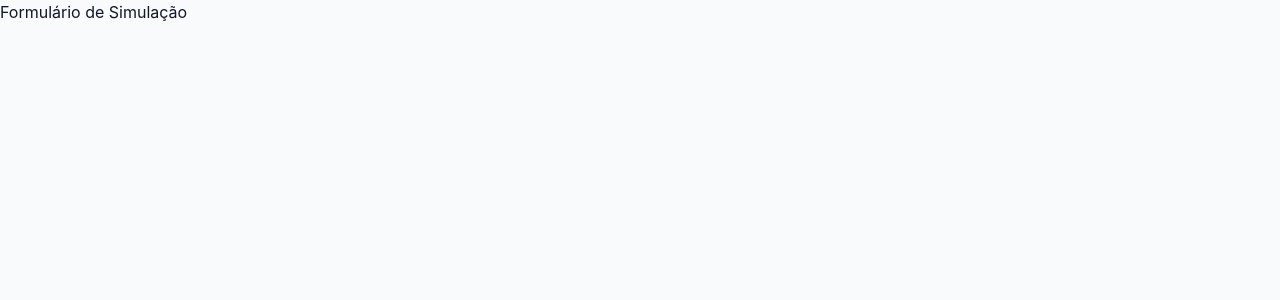
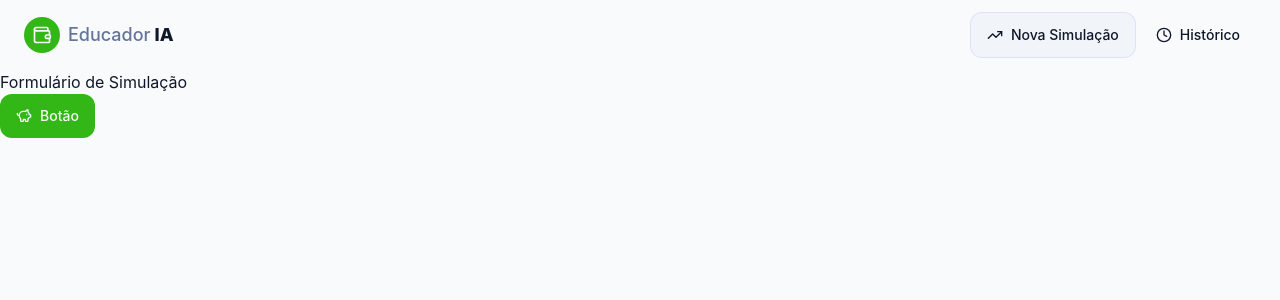
Before and after one commit to Guilh3rme-August0-bs/educador-financeiro, a React (Vite) app: page / in a window 1280 px wide. Shown: the top 300 px of the page. Built offline with nearby package versions, Linux system fonts and the light colour scheme.

Commit message:
criação de header, navegação com router-dom e componente de botão padrão

```diff
--- a/index.html
+++ b/index.html
@@ -1,5 +1,5 @@
 <!doctype html>
-<html lang="en">
+<html lang="en" data-theme='light'>
   <!-- data-theme no html -->
   <head>
     <meta charset="UTF-8" />
--- a/package.json
+++ b/package.json
@@ -12,6 +12,7 @@
   "dependencies": {
     "@fontsource/inter": "^5.2.8",
     "@tailwindcss/vite": "^4.3.1",
+    "lucide-react": "^1.21.0",
     "react": "^19.2.7",
     "react-dom": "^19.2.7",
     "react-router-dom": "^7.18.0",
--- /dev/null
+++ b/src/components/layout/RootLayout.tsx
@@ -0,0 +1,12 @@
+import { Header } from "../shared/Header"
+import { Outlet } from "react-router-dom" /*Substitui o conteúdo de Router.tsx
+(de forma similar ao children)*/
+
+export function RootLayout() {
+    return (
+        <>
+        <Header/>
+        <Outlet/>
+        </>
+    )
+}
--- /dev/null
+++ b/src/components/shared/Button.tsx
@@ -0,0 +1,29 @@
+import type { LucideIcon } from "lucide-react"
+import type { ButtonHTMLAttributes } from "react"
+
+/* as extensões de type permitem que as propriedades e atributos possam ser
+passadas para vários botões sem que todos eles precisem ser declarados */
+
+interface ButtonProps extends ButtonHTMLAttributes<HTMLButtonElement> {
+    /* variações do botão */
+    variant: 'primary' | 'secondary' | 'ghost'
+    icon?: LucideIcon
+}
+
+const classeBase = 'flex cursor-pointer items-center justify-center font-medium text-sm gap-2 px-4 py-3 rounded-xl transition-opacity hover:opacity-80 disabled:cursor-not-allowed disabled:opacity-80'
+
+const classesVariantes = {
+    primary: 'bg-primary text-primary-foreground font semibold rounded-x1',
+    secondary: 'bg-secondary-button border border-border rounded-3x1',
+    ghost: 'rounded-1g text-foreground',
+}
+
+export function Button({variant, icon: Icon, children, className, ...props}: ButtonProps) {
+    return (
+        /* Icon foi renomeado para ser renderizado como componente customizado */
+        <button {...props} className={[classeBase, classesVariantes[variant], className].join(' ')}>
+        {Icon && <Icon size={16}/>}
+        {children}
+        </button>
+    )
+}
--- /dev/null
+++ b/src/components/shared/Header.tsx
@@ -0,0 +1,41 @@
+import { Wallet, TrendingUp, Clock} from "lucide-react"
+import { Button } from "./Button"
+import { useNavigate } from "react-router-dom"
+/* hook para ativar navegação entre rotas */
+export function Header() {
+
+    const navigate = useNavigate()
+
+    return (
+        <header className="border-b_border-(--border) px-6 py-3">
+            <nav className="flex items-center justify-between">
+                <div className="flex items-center gap-2">
+                    <div className="bg-primary flex h-9 w-9 items-center justify-center rounded-full">
+                        <Wallet size={20} className="text-primary-foreground" />
+                    </div>
+                    <span className="text-lg">
+                        <span className="text-muted-foreground font-medium">Educador</span>
+                        <span className="font-extrabold"> IA</span>
+                    </span>
+                </div>
+
+
+                {/* Botões de navegação */}
+                <div className="flex items-center gap-1">
+                    <Button
+                        variant="secondary"
+                        icon={TrendingUp}
+                        onClick={() => void navigate('/')}>
+
+                        <span className="hidden_sm:inline">Nova Simulação</span> </Button>
+                    <Button
+                        variant="ghost"
+                        icon={Clock}
+                        onClick={() => void navigate('/historico')}>
+                        <span className="hidden sm:inline">Histórico</span> </Button>
+                </div>
+
+            </nav >
+        </header >
+    )
+}
--- a/src/index.css
+++ b/src/index.css
@@ -6,8 +6,6 @@
 @import '@fontsource/inter/800.css';
 
 /* importações da fonte inter acima (medida em pixels no final de cada uma) */
-
-@import "tailwindcss";
 
 @import './styles/themes.css';
 
--- a/src/router.tsx
+++ b/src/router.tsx
@@ -1,12 +1,19 @@
 import { createBrowserRouter } from "react-router-dom";
+import { Button } from "./components/shared/Button";
+import { PiggyBank } from "lucide-react"; //biblioteca de ícones
+import { RootLayout } from "./components/layout/RootLayout";
 
 export const router = createBrowserRouter([
     {
+        element: <RootLayout />,
         children: [
             {
                 //rota principal
                 path: '/',
-                element: <h1>Formulário de Simulação</h1>
+                element: <>
+                    <h1>Formulário de Simulação</h1>
+                    <Button variant='primary' icon={PiggyBank}>Botão</Button>
+                </>
             },
             {
                 path: '/resultado',
--- a/src/styles/themes.css
+++ b/src/styles/themes.css
@@ -1,3 +1,5 @@
+@import 'tailwindcss';
+
 @layer base {
 
     /* layer base é usado para definir estilos padrões ou resetar estilos,
@@ -7,10 +9,10 @@ e garante que os estilos sejam  carregados antes das classes utilitárias */
     [data-theme='light'] {
         --background: #f8fafc;
         --foreground: #0f1729;
-        --primary: #925cf0;
+        --primary: #32b717;
         --primary-foreground: #f8fafc;
         --card: #fcfcfe;
-        --border: rgba(9, 9, 11, 0.08);
+        --border: rgba(0, 0, 253, 0.08);
         --muted-primary: rgba(146, 92, 240, 0.5);
         --muted-foreground: #64749a;
         --secondary-button: #f1f5f9;
@@ -20,20 +22,18 @@ e garante que os estilos sejam  carregados antes das classes utilitárias */
     [data-theme="dark"] {
         --background: #0f0d16;
         --foreground: #fcfcfe;
-        --primary: #925cf0;
+        --primary: #32b717;
         --primary-foreground: #0f0d16;
         --card: #181622;
-        --border: rgba(248, 250, 252, 0.4);
+        --border: rgb(194, 194, 194);
         --muted-primary: rgba(146, 92, 240, 0.2);
         --muted-foreground: #ad9fc8;
         --secondary-button: #27272a;
         --input: #232131;
     }
-}
-
+};
 
 @theme {
-
     --color-background: var(--background);
     --color-foreground: var(--foreground);
     --color-primary: var(--primary);
@@ -47,3 +47,9 @@ e garante que os estilos sejam  carregados antes das classes utilitárias */
     --color-red-500: #ef4444;
     --font-sans: 'Inter', ui-sans-serif, system-ui, sans-serif;
 }
+
+
+lucide {
+    /* espessura dos ícones lucide */
+    stroke-width: 1.5;
+}
```
Also changed, not shown: 1 other file (tests, documents, lock files or other folders). Lines whose indentation alone changed are shown as unchanged.
